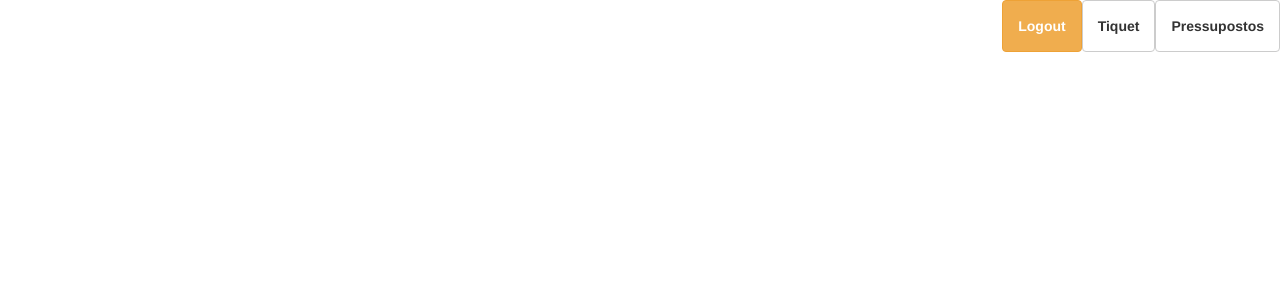
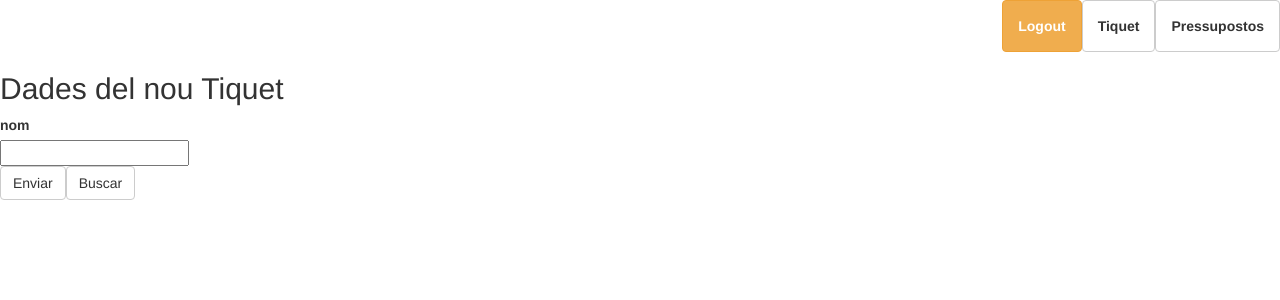
Before and after one commit to DavidNagisa333/ProjecteTeknos, an Angular app: page /crearTiquet in a window 1280 px wide. Before the commit this address led to /. Shown: the top 300 px of the page. Built offline with nearby package versions, Linux system fonts and the light colour scheme.

Commit message:
Fet el apartat de coneixements funcional - El apartat de crear tiquets té ara un botó funcional que busca tots els tiquets ja creats amb el nom inserit - Et porta a una pagina amb tots els tiquets amb el nom

```diff
--- a/src/app/app-routing.module.ts
+++ b/src/app/app-routing.module.ts
@@ -9,8 +9,8 @@ const routes: Routes = [
 
     {path: 'pressupost', component: PressupostComponent},
     {path: 'tiquet', component: TiquetComponent},
-    {path: 'login', component: LoginComponent},
-    {path: 'test', component: CrearTiquetComponent},
+    {path: '', component: LoginComponent},
+    {path: 'crearTiquet', component: CrearTiquetComponent},
     {path: 'buscarTiquet/:nom', component: BuscarTiquetComponent}
 ];
 
--- a/src/app/tiquet/buscar-tiquet/buscar-tiquet.component.ts
+++ b/src/app/tiquet/buscar-tiquet/buscar-tiquet.component.ts
@@ -1,5 +1,6 @@
 import { Component, OnInit } from '@angular/core';
 import { TiquetService } from '../tiquet.service';
+import { ActivatedRoute } from '@angular/router';
 
 @Component({
   selector: 'app-buscar-tiquet',
@@ -9,15 +10,17 @@ import { TiquetService } from '../tiquet.service';
 })
 export class BuscarTiquetComponent implements OnInit {
 
-  constructor(private buscarTiquetService:TiquetService) { }
-  name;tiquets;
+  constructor(private buscarTiquetService:TiquetService,
+  	private route: ActivatedRoute) { }
+  nom;tiquets;
   ngOnInit() {
-
+  	this.nom = this.route.snapshot.params.nom;
   	this.tiquets = this.buscarTiquet();
   }
 
   buscarTiquet(){
-  	this.buscarTiquetService.buscarTiquets(this.name)
+  	console.log(this.nom);
+  	this.buscarTiquetService.buscarTiquets(this.nom)
                 .subscribe(
                 data => (this.tiquets = data
                   )
--- a/src/app/tiquet/crear-tiquet/crear-tiquet.component.html
+++ b/src/app/tiquet/crear-tiquet/crear-tiquet.component.html
@@ -13,7 +13,7 @@
     <form name="newTiquet" display="block">
             <h2>Dades del nou Tiquet</h2>
             <label for="content">nom</label><br>
-		        <input type="text" name="newTiquet" [(ngModel)]="addNom"><br>
+		        <input type="text" name="newTiquet" [(ngModel)]="nom"><br>
 		        <button (click)="newTiquetSend()" type="submit" class="btn btn-default">Enviar</button>
                 <button (click)="buscarTiquet()" type="submit" class="btn btn-default">Buscar</button>
     </form>
--- a/src/app/tiquet/crear-tiquet/crear-tiquet.component.ts
+++ b/src/app/tiquet/crear-tiquet/crear-tiquet.component.ts
@@ -10,15 +10,16 @@ import { ActivatedRoute, Router } from '@angular/router';
   providers: [ TiquetService]
 })
 export class CrearTiquetComponent implements OnInit {
-	addNom;values;error;finished
-  constructor(private crearService:TiquetService,
+	nom;values;error;finished
+  constructor(
+    private crearService:TiquetService,
     private route: ActivatedRoute,
     private router: Router) {}
 
     ngOnInit() {
     }
     newTiquetSend(){
-    	this.crearService.addTiquet(this.addNom)
+    	this.crearService.addTiquet(this.nom)
                  .subscribe(
             value => this.values=value,
             error => {},
@@ -27,6 +28,7 @@ export class CrearTiquetComponent implements OnInit {
 
        }
     buscarTiquet(){
-       this.router.navigate(['/buscarTiquet'], { queryParams: { nom: this.addNom } });
+      var urlTiquet = "/buscarTiquet/"+this.nom;
+       this.router.navigate([urlTiquet]);
     }
   }
```
